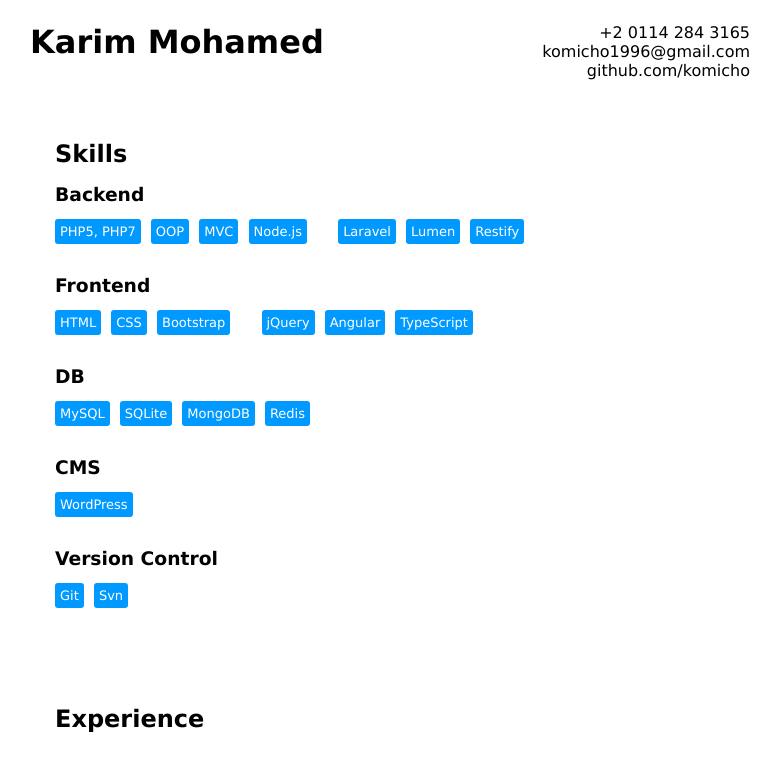
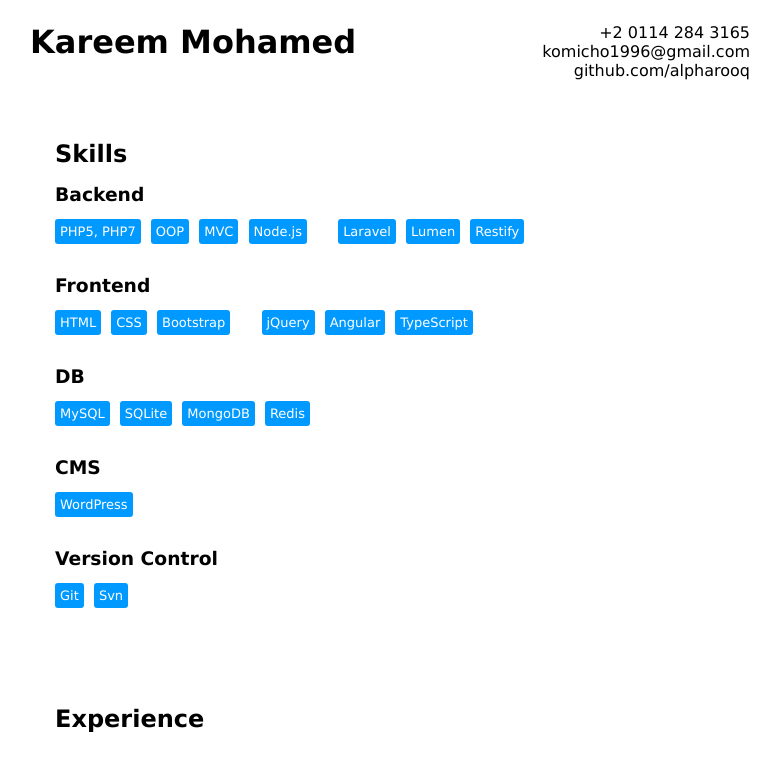
Before and after one commit to komtcho/komtcho, a plain HTML site: page docs/index.html in a window 1280 px wide. Shown: the top 759 px of the page, without its empty margins (250-1031 px from the left). Drawn offline with Linux system fonts and the light colour scheme.

Commit message:
Update personal information

```diff
--- a/docs/index.html
+++ b/docs/index.html
@@ -3,7 +3,7 @@
     <head>
         <meta charset="utf-8">
         <meta http-equiv="X-UA-Compatible" content="IE=edge">
-        <title>Karim Mohamed</title>
+        <title>Kareem Mohamed CV</title>
         <link rel="stylesheet" href="assets/css/styels.css">
         <script src="assets/js/angular.min.js"></script>
         <script src="assets/js/ng-app.js"></script>
@@ -11,12 +11,12 @@
     <body ng-controller="app">
         <div class="container">
             <div class="name">
-                <h1>Karim Mohamed</h1>
+                <h1>Kareem Mohamed</h1>
             </div>
             <div class="info">
                 <span>+2 0114 284 3165</span>
                 <span>komicho1996@gmail.com</span>
-                <span>github.com/komicho</span>
+                <span>github.com/alpharooq</span>
             </div>
             <div class="fix"></div>
             <div class="contact">
```
